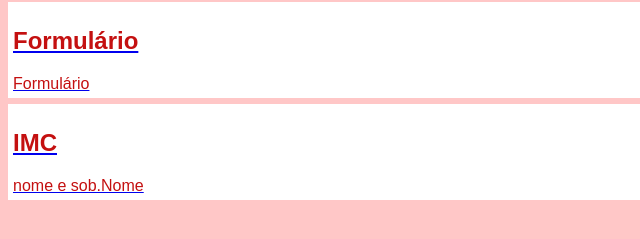
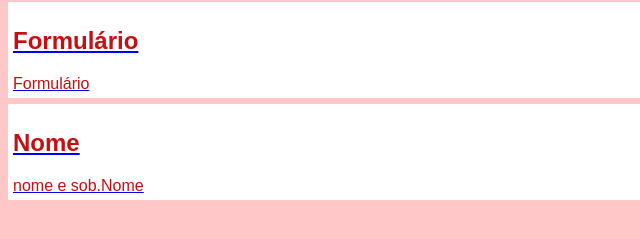
Before and after one commit to samillyif/samillyif.github.io, a plain HTML site: page projeto.html in a window 1280 px wide. Shown: the part 293-532 px from the top of the page, 0-640 px from the left. Drawn offline with Linux system fonts and the light colour scheme.

Commit message:
Update projeto.html

```diff
--- a/projeto.html
+++ b/projeto.html
@@ -37,7 +37,7 @@
   <div class="text"> Contagem do IMC </div>  </div></a>
 
 <a href="name.html">
-  <div class="linha"><h2> IMC </h2>
+  <div class="linha"><h2> Nome </h2>
   <div class="text"> nome e sob.Nome </div>  </div></a>
 
 
```
